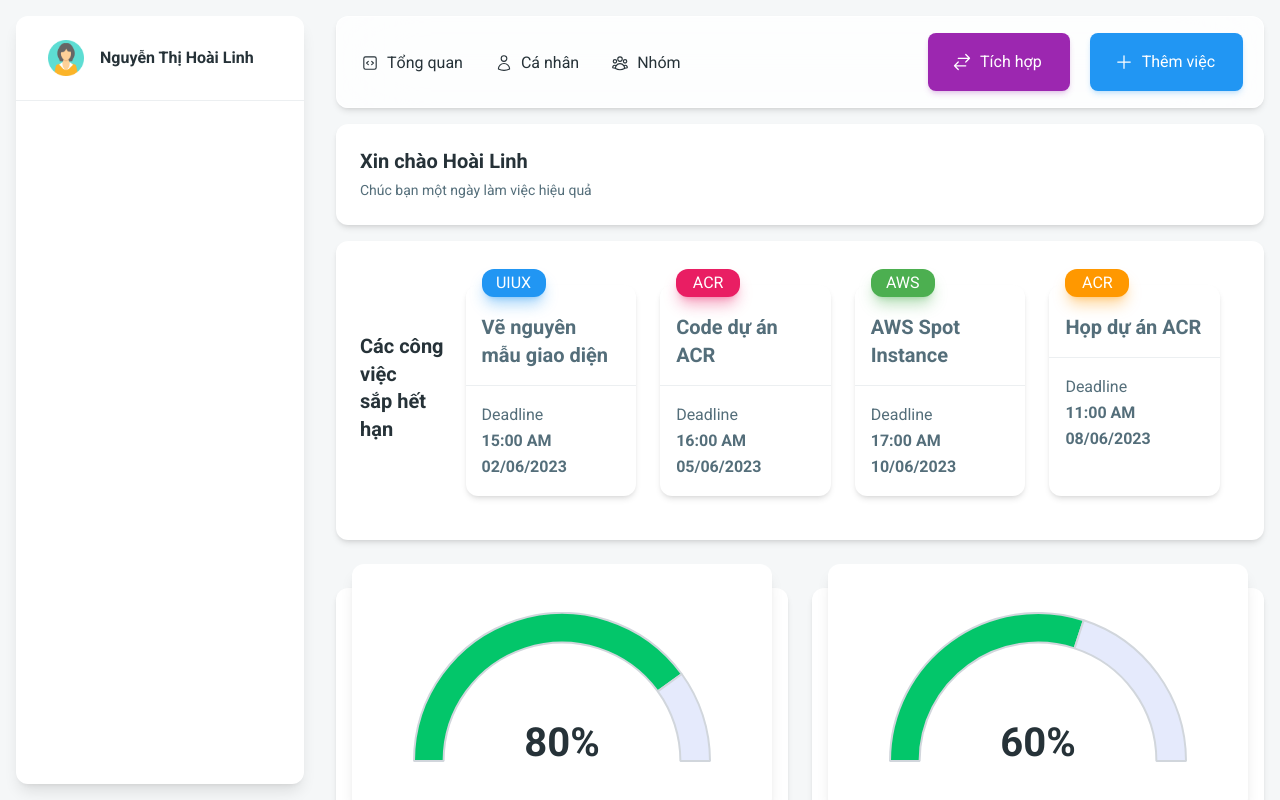
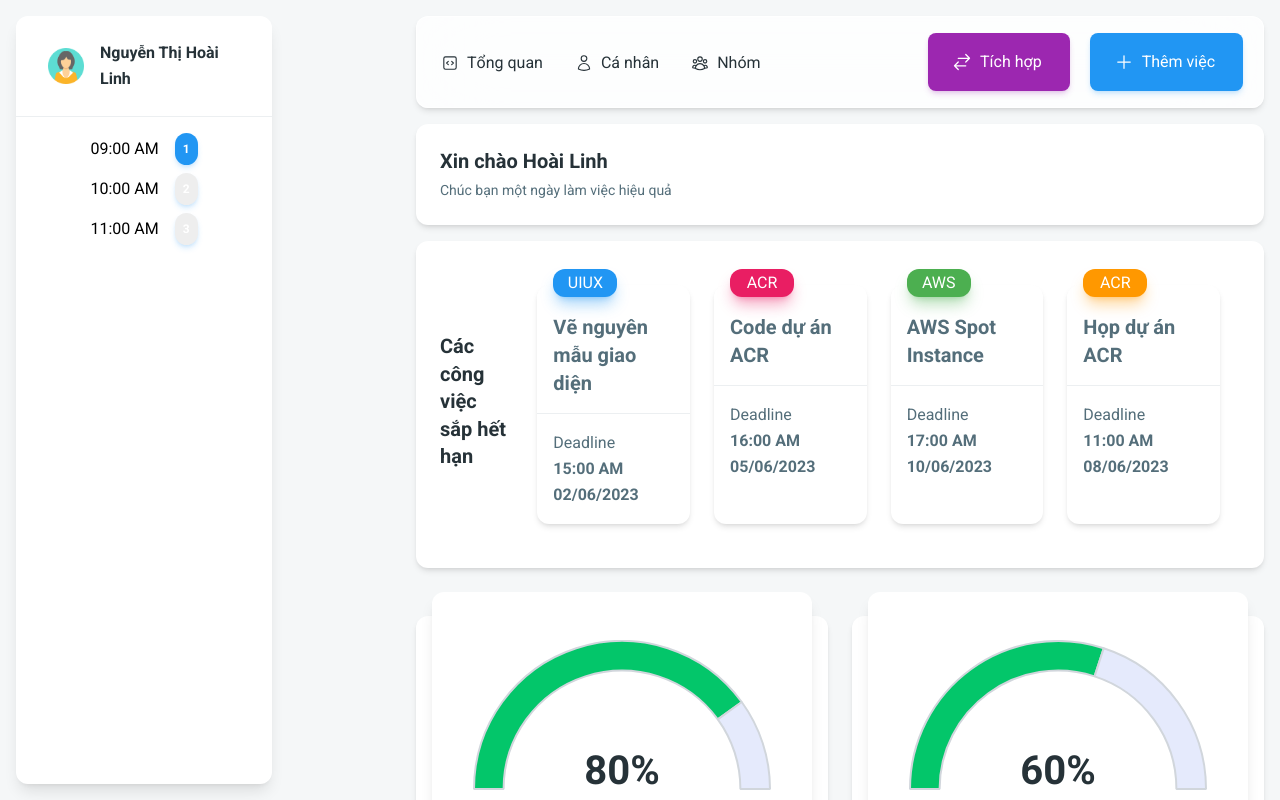
Before and after one commit to nthoailinh/TaskMaster-FE, a React (Vite) app: page /dashboard/home in a window 1280 px wide. Shown: the top 800 px of the page. Built offline with nearby package versions, Linux system fonts and the light colour scheme.

Commit message:
Update stepper

```diff
--- a/src/data/statistics-charts-data.js
+++ b/src/data/statistics-charts-data.js
@@ -62,6 +62,7 @@ const dailySalesChart = {
 
 export const statisticsChartsData = [
   {
+    key: "personal",
     datasets: [
       {
         data: [80, 20],
@@ -78,6 +79,7 @@ export const statisticsChartsData = [
     description: "Số liệu trong 7 ngày gần nhất",
   },
   {
+    key: "group",
     datasets: [
       {
         data: [60, 40],
--- a/src/layouts/dashboard.jsx
+++ b/src/layouts/dashboard.jsx
@@ -20,7 +20,7 @@ export function Dashboard() {
         }
         brandName="Nguyễn Thị Hoài Linh"
       />
-      <div className="p-4 xl:ml-80">
+      <div className="p-4 xl:ml-96 pl-8">
         <DashboardNavbar />
         <Routes>
           {routes.map(
--- a/src/pages/dashboard/home.jsx
+++ b/src/pages/dashboard/home.jsx
@@ -53,7 +53,8 @@ export function Home() {
                       tag={tag}
                       footer={
                         <Typography className="font-normal text-blue-gray-600">
-                          <div>Deadline</div>
+                          <span>Deadline</span>
+                          <br />
                           <strong className="font-bold">{footer.value}</strong>
                           &nbsp;{footer.label}
                         </Typography>
@@ -68,7 +69,7 @@ export function Home() {
       </div>
       <div className="mb-6 grid grid-cols-1 gap-y-12 gap-x-6 md:grid-cols-2 xl:grid-cols-2">
         {statisticsChartsData.map((props) => (
-          <DoughnutChart data={props} {...props} />
+          <DoughnutChart key={props.key} data={props} {...props} />
         ))}
       </div>
       <div className="mb-4 grid grid-cols-1 gap-6">
--- a/src/widgets/cards/task-card.jsx
+++ b/src/widgets/cards/task-card.jsx
@@ -5,9 +5,8 @@ import {
   CardFooter,
   Typography,
 } from "@material-tailwind/react";
-import PropTypes from "prop-types";
 
-export function TaskCard({ color, tag, title, value, footer }) {
+export function TaskCard({ color, tag, title, footer }) {
   return (
     <Card>
       <CardHeader
@@ -17,9 +16,7 @@ export function TaskCard({ color, tag, title, value, footer }) {
         {tag}
       </CardHeader>
       <CardBody className="p-4 text-right">
-        <Typography
-          className="text-left text-xl font-normal font-bold text-blue-gray-600"
-        >
+        <Typography className="text-left text-xl font-normal font-bold text-blue-gray-600">
           {title}
         </Typography>
       </CardBody>
@@ -32,40 +29,4 @@ export function TaskCard({ color, tag, title, value, footer }) {
   );
 }
 
-TaskCard.defaultProps = {
-  color: "blue",
-  footer: null,
-};
-
-TaskCard.propTypes = {
-  color: PropTypes.oneOf([
-    "white",
-    "blue-gray",
-    "gray",
-    "brown",
-    "deep-orange",
-    "orange",
-    "amber",
-    "yellow",
-    "lime",
-    "light-green",
-    "green",
-    "teal",
-    "cyan",
-    "light-blue",
-    "blue",
-    "indigo",
-    "deep-purple",
-    "purple",
-    "pink",
-    "red",
-  ]),
-  icon: PropTypes.node.isRequired,
-  title: PropTypes.node.isRequired,
-  value: PropTypes.node.isRequired,
-  footer: PropTypes.node,
-};
-
-TaskCard.displayName = "/src/widgets/cards/statistics-card.jsx";
-
 export default TaskCard;
--- a/src/widgets/layout/dashboard-navbar.jsx
+++ b/src/widgets/layout/dashboard-navbar.jsx
@@ -42,7 +42,7 @@ function NavList() {
           key={label}
           as="a"
           href="#"
-          variant="big"
+          variant="h6"
           color="blue-gray"
           className="font-normal"
         >
@@ -78,7 +78,7 @@ export function DashboardNavbar() {
             <ArrowsRightLeftIcon className="text-500 mr-1 h-5 w-5" />
             <Typography
               as="li"
-              variant="big"
+              variant="h6"
               color="white"
               className="p-1 font-normal"
             >
@@ -89,7 +89,7 @@ export function DashboardNavbar() {
             <PlusIcon className="text-500 mr-1 h-5 w-5" />
             <Typography
               as="li"
-              variant="big"
+              variant="h6"
               color="white"
               className="p-1 font-normal"
             >
--- a/src/widgets/layout/sidenav.jsx
+++ b/src/widgets/layout/sidenav.jsx
@@ -1,20 +1,62 @@
 import PropTypes from "prop-types";
 import { Link, NavLink } from "react-router-dom";
-import { XMarkIcon } from "@heroicons/react/24/outline";
 import { useState } from "react";
-import {
-  Avatar,
-  Button,
-  IconButton,
-  Typography,
-  Stepper,
-  Step,
-} from "@material-tailwind/react";
+import { Avatar, Button, Typography } from "@material-tailwind/react";
 import { useMaterialTailwindController, setOpenSidenav } from "@/context";
+import { CardData, statisticsChartsData } from "@/data";
+import { TaskCard } from "@/widgets/cards";
+
+const Stepper = () => {
+  const [activeStep, setActiveStep] = useState(0);
+
+  const handleStepClick = (stepIndex) => {
+    setActiveStep(stepIndex);
+  };
+
+  const steps = ["09:00 AM", "10:00 AM", "11:00 AM"]; // Danh sách các bước
+
+  return (
+    <div className="flex flex-col items-center">
+      <div className="flex flex-col gap-2">
+        {steps.map((step, index) => (
+          <div key={index} className="flex items-center">
+            <div className="mr-4">{step}</div> {/* Hiển thị chữ bước */}
+            <Button
+              className={`rounded-full p-2 ${
+                activeStep === index ? "bg-blue-500 text-white" : "bg-gray-200"
+              }`}
+              onClick={() => handleStepClick(index)}
+            >
+              {index + 1} {/* Hiển thị số bước */}
+            </Button>
+            {/* Task card here */}
+          </div>
+        ))}
+      </div>
+      {/* <div className="mt-2 flex gap-2">
+        <div
+          className={`h-1 w-1 rounded-full ${
+            activeStep === 0 ? "bg-blue-500" : "bg-blue-200"
+          }`}
+        />
+        <div
+          className={`h-1 w-1 rounded-full ${
+            activeStep === 1 ? "bg-blue-500" : "bg-blue-200"
+          }`}
+        />
+        <div
+          className={`h-1 w-1 rounded-full ${
+            activeStep === 2 ? "bg-blue-500" : "bg-blue-200"
+          }`}
+        />
+      </div> */}
+    </div>
+  );
+};
 
 export function Sidenav({ brandImg, brandName, routes }) {
   const [controller, dispatch] = useMaterialTailwindController();
-  const { sidenavColor, sidenavType, openSidenav } = controller;
+  const { sidenavType, openSidenav } = controller;
 
   const sidenavTypes = {
     white: "bg-white shadow-lg",
@@ -24,7 +66,7 @@ export function Sidenav({ brandImg, brandName, routes }) {
     <aside
       className={`${sidenavTypes[sidenavType]} ${
         openSidenav ? "translate-x-0" : "-translate-x-80"
-      } fixed inset-0 z-50 my-4 ml-4 h-[calc(100vh-32px)] w-72 rounded-xl transition-transform duration-300 xl:translate-x-0`}
+      } fixed inset-0 z-50 my-4 ml-4 h-[calc(100vh-32px)] w-1/5 rounded-xl transition-transform duration-300 xl:translate-x-0`}
     >
       <div
         className={`relative border-b ${
@@ -42,6 +84,7 @@ export function Sidenav({ brandImg, brandName, routes }) {
         </Link>
       </div>
       <div className="w-full py-4 px-8">
+        <Stepper />
       </div>
     </aside>
   );
```
Also changed, not shown: src/widgets/charts/half-doughnut-chart.jsx (+12 -2 lines).
